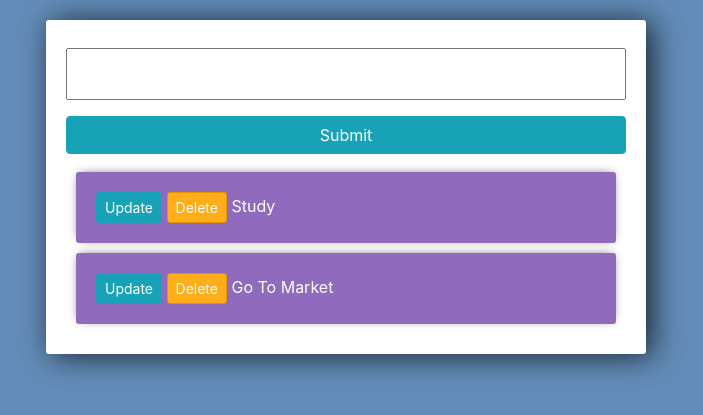
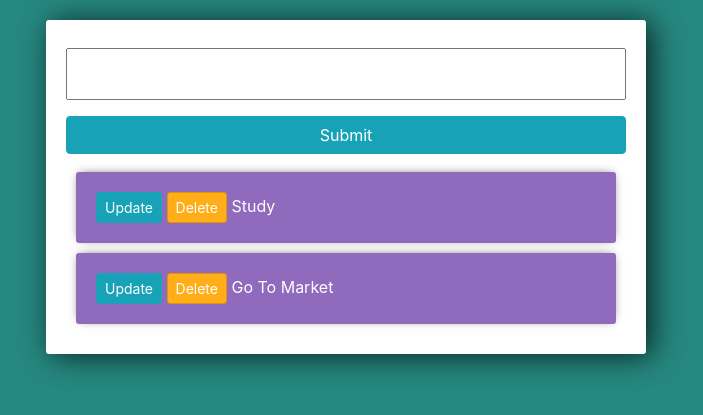
Before and after one commit to sahilss1499/todo-list-web-app, a Django app: page / in a window 1280 px wide. Shown: the top 415 px of the page, without its empty margins (294-997 px from the left). Run offline with Django 3.2, Linux system fonts and the light colour scheme; data comes from the database, SQL or seed files in the repository; both versions use the stored data as it was after the commit; some libraries are stand-ins or nearby versions.

Commit message:
minor changes

```diff
--- a/todo/tasks/static/css/tasks.css
+++ b/todo/tasks/static/css/tasks.css
@@ -1,5 +1,5 @@
 body{
-		background-color: #638CB8;
+		background-color: #268880;
 }
 
 input{
@@ -14,7 +14,7 @@ input::placeholder {
 }
 
 .submit{
-		background-color: #6BA3E8;
+		background-color: #12d3ec;
 }
 
 .center-column{
```
Also changed, not shown: todo/db.sqlite3.
